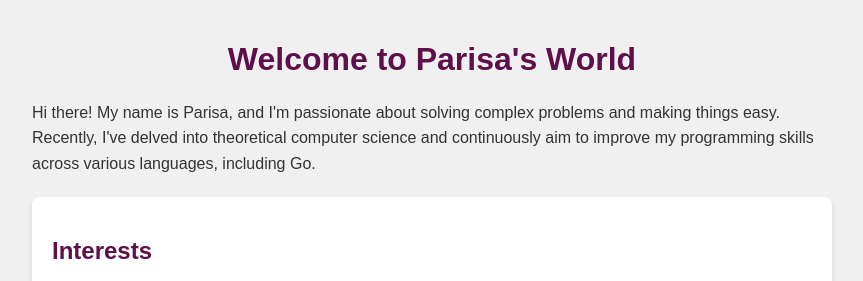
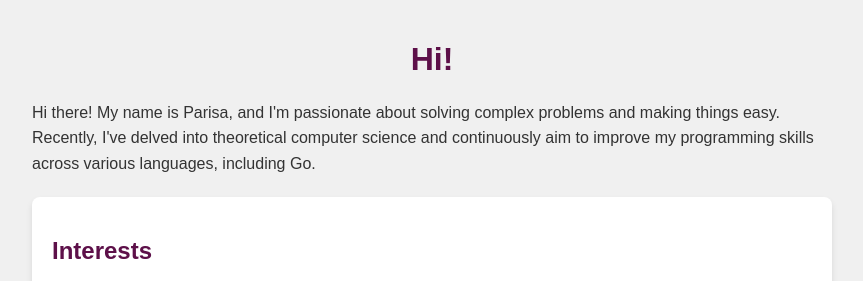
Before and after one commit to ParisaDK/ParisaDK.github.io, a plain HTML site: page index.html in a window 1280 px wide. Shown: the top 281 px of the page, without its empty margins (208-1071 px from the left). Drawn offline with Linux system fonts and the light colour scheme.

Commit message:
Update index.html

```diff
--- a/index.html
+++ b/index.html
@@ -56,7 +56,7 @@
 </head>
 <body>
     <div class="container">
-        <h1>Welcome to Parisa's World</h1>
+        <h1>Hi!</h1>
         <p>Hi there! My name is Parisa, and I'm passionate about solving complex problems and making things easy. Recently, I've delved into theoretical computer science and continuously aim to improve my programming skills across various languages, including Go.</p>
 
         <div class="interests">
```
